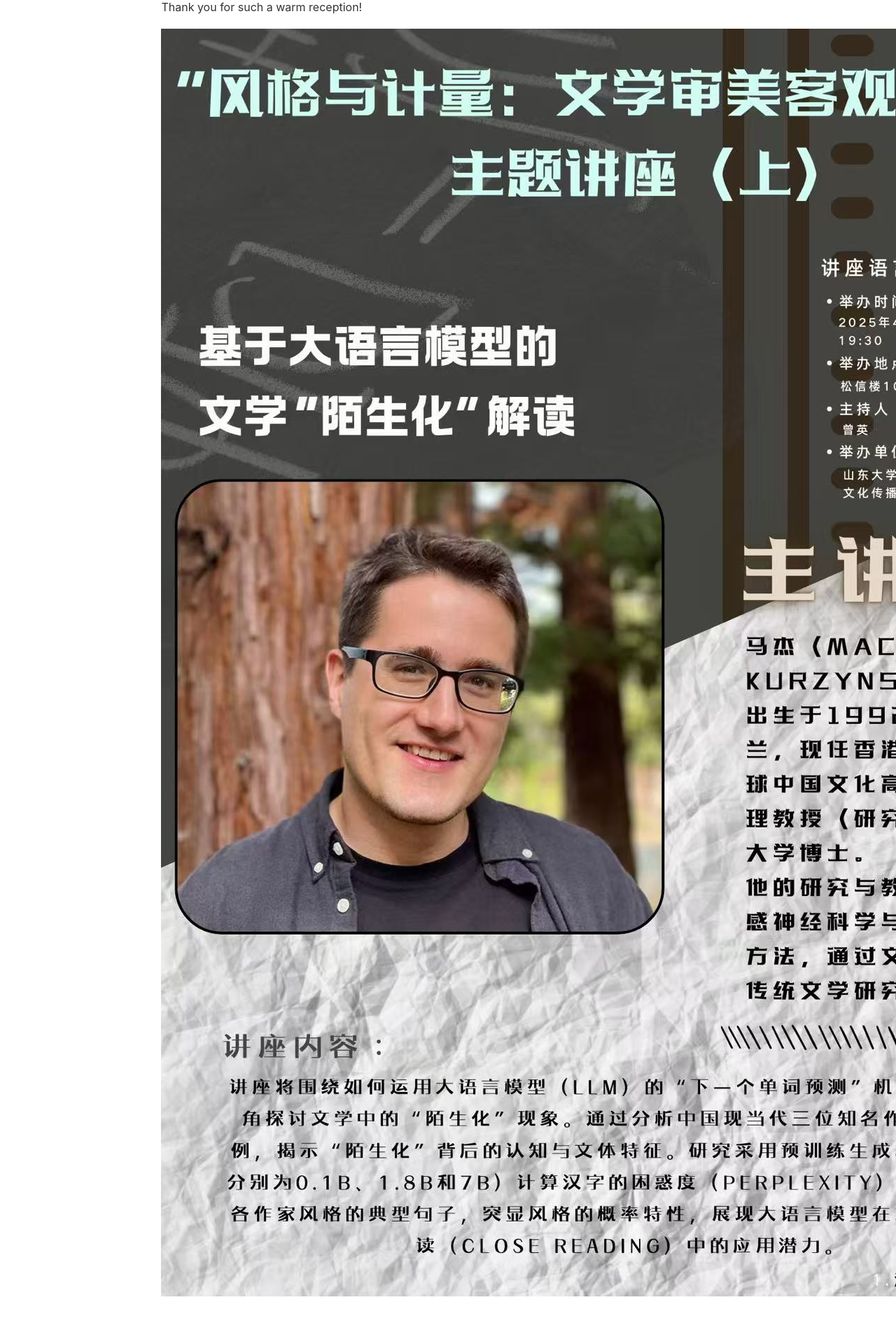
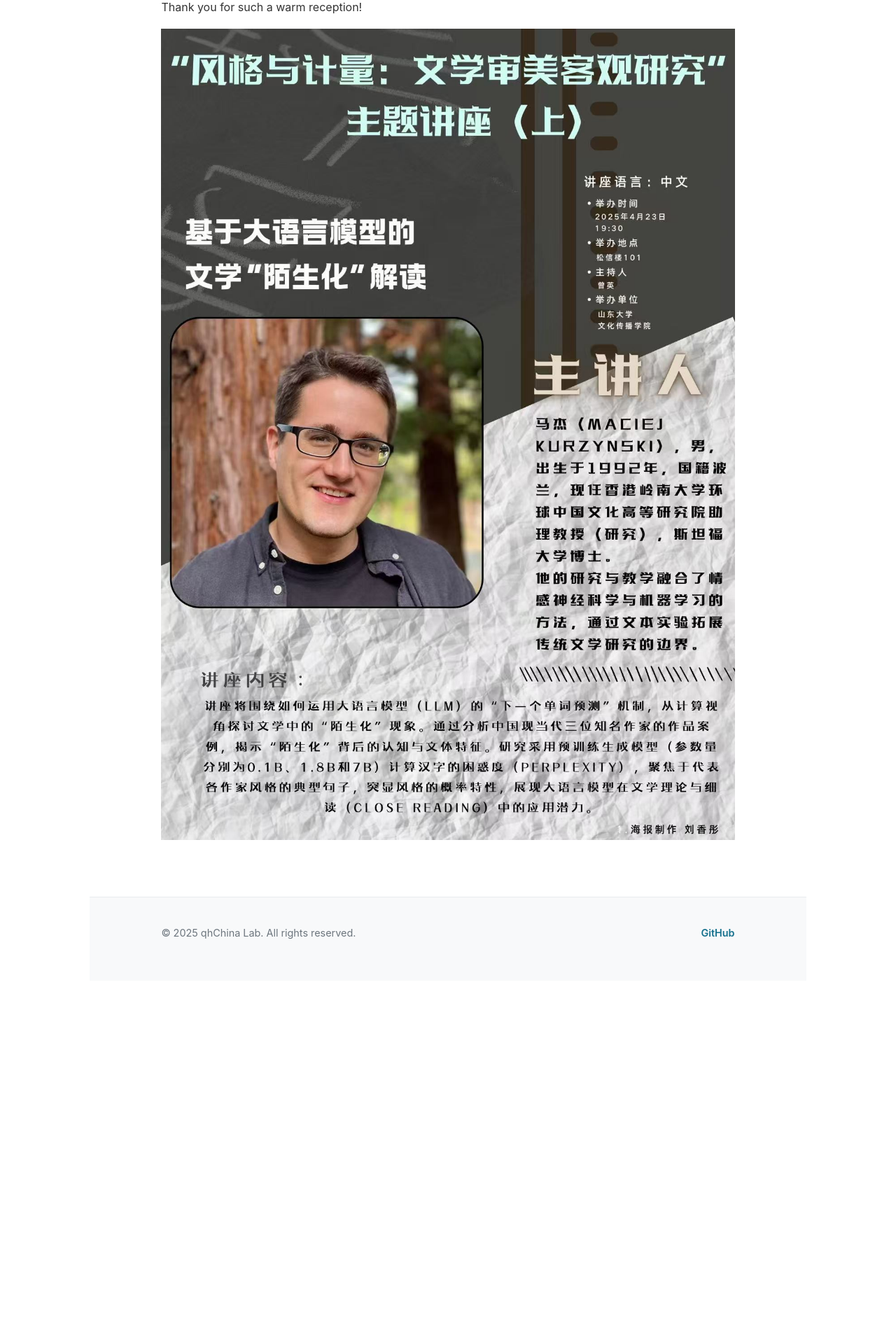
Before and after one commit to mcjkurz/qhchina, a Jekyll site: the page built from docs/_posts/2025-04-25-weihai-lecture-llm-defamiliarization.md, in a window 1280 px wide. Shown: the part 1197-3097 px from the top of the page at 70% size. Built offline with Jekyll 4.4.1, drawn with Linux system fonts in a browser that asks for light colours; after the commit the page ends 2598 px from its top, so only the background shows below that.

Commit message:
updates to webpage

```diff
--- a/docs/_posts/2025-04-25-weihai-lecture-llm-defamiliarization.md
+++ b/docs/_posts/2025-04-25-weihai-lecture-llm-defamiliarization.md
@@ -9,8 +9,8 @@ The interest in DH in China is booming. Thanks to the kind invitation of Dr. Zen
 
 Many students showed up and their curiosity was palpable.
 
-![Lecture at Shandong University](/assets/img/weihai-lecture-1.jpg)
+<img src="/assets/img/weihai-lecture-1.jpg" alt="Lecture at Shandong University" style="max-width: 100%; height: auto;">
 
 Thank you for such a warm reception!
 
-![Lecture poster](/assets/img/weihai-lecture-2.png)
+<img src="/assets/img/weihai-lecture-2.png" alt="Lecture poster" style="max-width: 100%; height: auto;">
```
